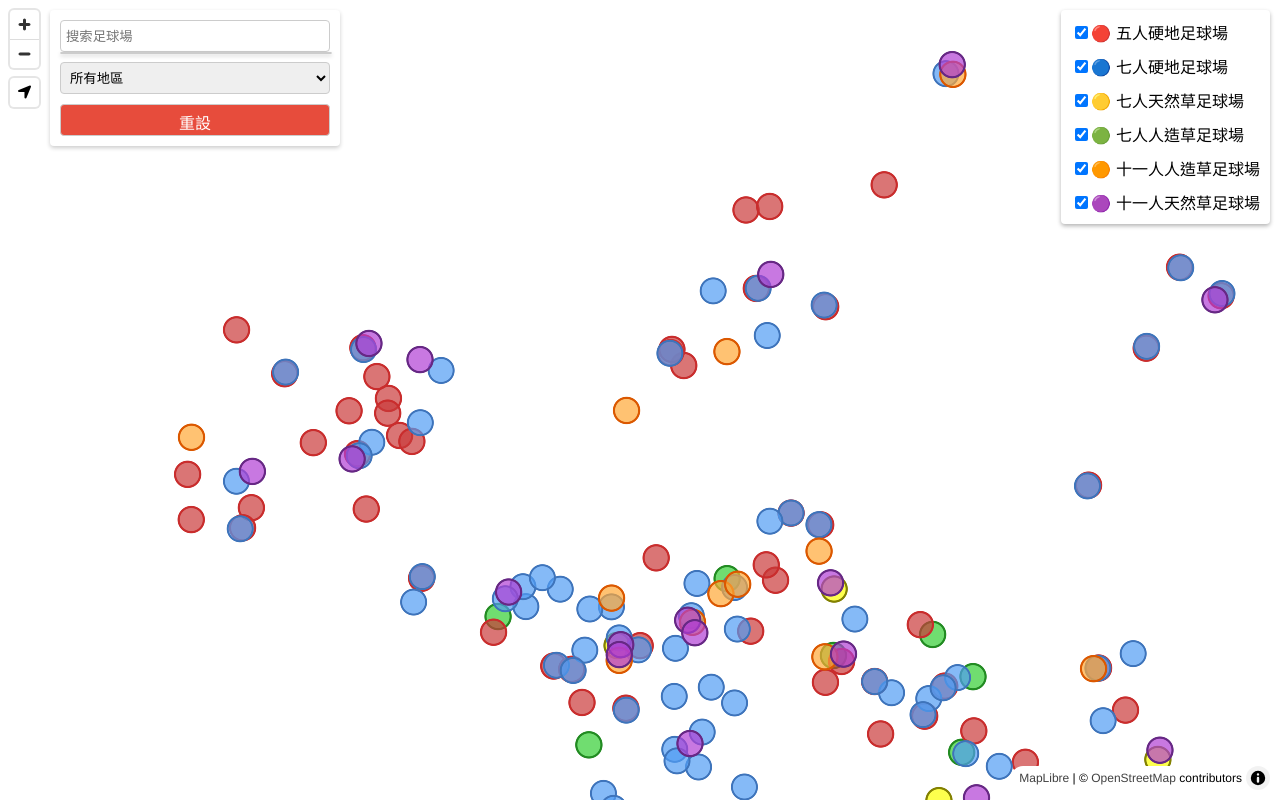
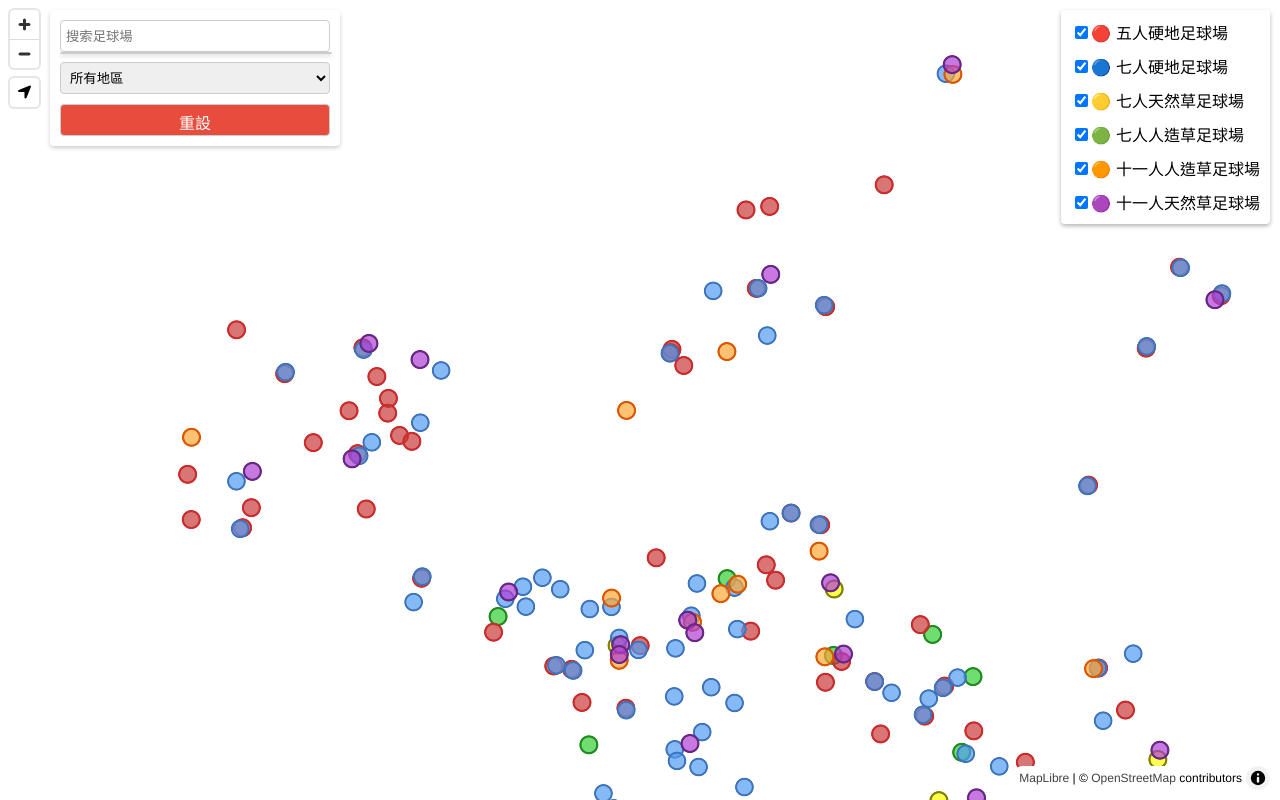
Before and after one commit to alexyip712/HK_football_field_map, a plain HTML site: page index.html in a window 1280 px wide. Drawn offline with nearby package versions, Linux system fonts and the light colour scheme; no server answers.

Commit message:
circle fix

```diff
--- a/custom.css
+++ b/custom.css
@@ -51,9 +51,9 @@ body {
     right: 40px;
     font-size: 1.2rem;
     line-height: 1;
-    padding: 8px;
+    padding: 10px;
     cursor: pointer;
-    color: #3498db;
+    color: #00000075;
     z-index: 10;
     transition: color 0.2s;
 }
--- a/maplibre.js
+++ b/maplibre.js
@@ -240,7 +240,14 @@ document.addEventListener('DOMContentLoaded', () => {
                     source: 'football-fields',
                     filter: ['==', 'cate', '七人天然草足球場'],
                     paint: {
-                        'circle-radius': 12,
+                        'circle-radius': [
+                            'interpolate',
+                            ['linear'],  // 線性插值
+                            ['zoom'],    // 基於當前縮放級別
+                            10, 5,       // 在 zoom 10 時，半徑 5 像素（小一點，避免低縮放時過密）
+                            15, 12,      // 在 zoom 15 時，半徑 12 像素（中間值）
+                            18, 18       // 在 zoom 18 時，半徑 20 像素（大一點，讓高縮放時易點擊）
+                            ],
                         'circle-color': '#fbff00ff',
                         'circle-opacity': 0.7,
                         'circle-stroke-color': '#838101ff',
@@ -254,7 +261,14 @@ document.addEventListener('DOMContentLoaded', () => {
                     source: 'football-fields',
                     filter: ['==', 'cate', '七人人造草足球場'],
                     paint: {
-                        'circle-radius': 12,
+                        'circle-radius': [
+                            'interpolate',
+                            ['linear'],  // 線性插值
+                            ['zoom'],    // 基於當前縮放級別
+                            10, 5,       // 在 zoom 10 時，半徑 5 像素（小一點，避免低縮放時過密）
+                            15, 12,      // 在 zoom 15 時，半徑 12 像素（中間值）
+                            18, 18       // 在 zoom 18 時，半徑 20 像素（大一點，讓高縮放時易點擊）
+                            ],
                         'circle-color': '#32CD32',
                         'circle-opacity': 0.7,
                         'circle-stroke-color': '#228B22',
@@ -269,7 +283,14 @@ document.addEventListener('DOMContentLoaded', () => {
                     source: 'football-fields',
                     filter: ['==', 'cate', '五人硬地足球場'],
                     paint: {
-                        'circle-radius': 12,
+                        'circle-radius': [
+                            'interpolate',
+                            ['linear'],  // 線性插值
+                            ['zoom'],    // 基於當前縮放級別
+                            10, 5,       // 在 zoom 10 時，半徑 5 像素（小一點，避免低縮放時過密）
+                            15, 12,      // 在 zoom 15 時，半徑 12 像素（中間值）
+                            18, 18       // 在 zoom 18 時，半徑 20 像素（大一點，讓高縮放時易點擊）
+                            ],
                         'circle-color': '#c93939ff',
                         'circle-opacity': 0.7,
                         'circle-stroke-color': '#c92d2dff',
@@ -283,7 +304,14 @@ document.addEventListener('DOMContentLoaded', () => {
                     source: 'football-fields',
                     filter: ['==', 'cate', '七人硬地足球場'],
                     paint: {
-                        'circle-radius': 12,
+                        'circle-radius': [
+                            'interpolate',
+                            ['linear'],  // 線性插值
+                            ['zoom'],    // 基於當前縮放級別
+                            10, 5,       // 在 zoom 10 時，半徑 5 像素（小一點，避免低縮放時過密）
+                            15, 12,      // 在 zoom 15 時，半徑 12 像素（中間值）
+                            18, 18       // 在 zoom 18 時，半徑 20 像素（大一點，讓高縮放時易點擊）
+                            ],
                         'circle-color': '#509cf3ff',
                         'circle-opacity': 0.7,
                         'circle-stroke-color': '#3e74bbff',
@@ -297,7 +325,14 @@ document.addEventListener('DOMContentLoaded', () => {
                     source: 'football-fields',
                     filter: ['==', 'cate', '十一人人造草足球場'],
                     paint: {
-                        'circle-radius': 12,
+                        'circle-radius': [
+                            'interpolate',
+                            ['linear'],  // 線性插值
+                            ['zoom'],    // 基於當前縮放級別
+                            10, 5,       // 在 zoom 10 時，半徑 5 像素（小一點，避免低縮放時過密）
+                            15, 12,      // 在 zoom 15 時，半徑 12 像素（中間值）
+                            18, 18       // 在 zoom 18 時，半徑 20 像素（大一點，讓高縮放時易點擊）
+                            ],
                         'circle-color': '#ffa735ff',
                         'circle-opacity': 0.7,
                         'circle-stroke-color': '#db5800ff',
@@ -311,7 +346,14 @@ document.addEventListener('DOMContentLoaded', () => {
                     source: 'football-fields',
                     filter: ['==', 'cate', '十一人天然草足球場'],
                     paint: {
-                        'circle-radius': 12,
+                        'circle-radius': [
+                            'interpolate',
+                            ['linear'],  // 線性插值
+                            ['zoom'],    // 基於當前縮放級別
+                            10, 5,       // 在 zoom 10 時，半徑 5 像素（小一點，避免低縮放時過密）
+                            15, 12,      // 在 zoom 15 時，半徑 12 像素（中間值）
+                            18, 18       // 在 zoom 18 時，半徑 20 像素（大一點，讓高縮放時易點擊）
+                            ],
                         'circle-color': '#b03dd3ff',
                         'circle-opacity': 0.7,
                         'circle-stroke-color': '#672885ff',
```
